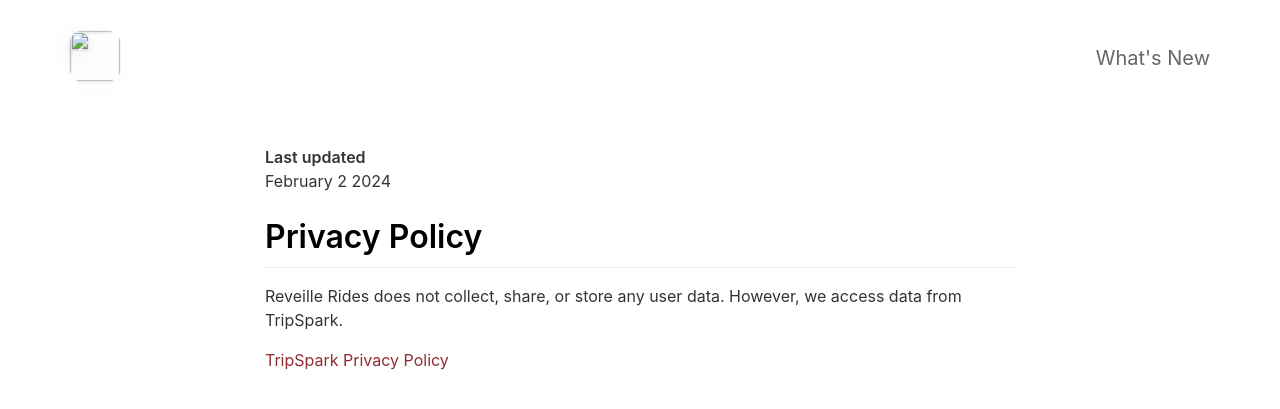
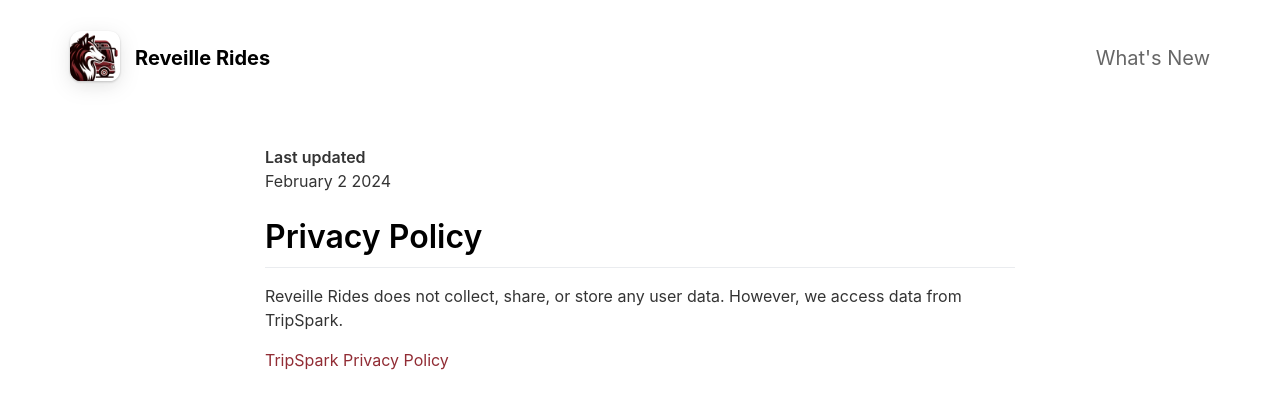
Before and after one commit to Maroon-Rides/maroon-rides.github.io, a Jekyll site: the page built from _pages/privacypolicy.md, in a window 1280 px wide. Shown: the top 409 px of the page. Built offline with Jekyll 4.4.1, drawn with Linux system fonts in a browser that asks for light colours; nearby versions of some CDN libraries.

Commit message:
update page so it does not rely on app store for page content

```diff
--- a/_config.yml
+++ b/_config.yml
@@ -1,5 +1,5 @@
 #page title
-page_title                                :                                           # Automatically populates with app name if not set and if iOS app ID is set. Otherwise enter manually.
+page_title                                : Reveille Rides                           # Automatically populates with app name if not set and if iOS app ID is set. Otherwise enter manually.
 
 # App Info
 ios_app_id                                : 6475358068                                # Required. Enter iOS app ID to automatically populate name, price and icons (e.g. 718043190).
@@ -10,9 +10,9 @@
 presskit_download_link                    :                                           # Enter a link to downloadable file or (e.g. public Dropbox link to a .zip file).
                                                                                       # Or upload your press kit file to assets and set path accordingly (e.g. "assets/your_press_kit.zip").
 
-app_icon                                  : # assets/appicon.png                      # Automatically populates if not set and if iOS app ID is set.  Otherwise enter path to icon file manually.
-app_name                                  :                                           # Automatically populates if not set and if iOS app ID is set.  Otherwise enter manually.
-app_price                                 :                                           # Automatically populates if not set and if iOS app ID is set.  Otherwise enter manually.
+app_icon                                  : assets/icon.png                          # Automatically populates if not set and if iOS app ID is set.  Otherwise enter path to icon file manually.
+app_name                                  : Reveille Rides                            # Automatically populates if not set and if iOS app ID is set.  Otherwise enter manually.
+app_price                                 : Free                                        # Automatically populates if not set and if iOS app ID is set.  Otherwise enter manually.
 app_description                           : The new bus transportation app for Aggies
 
 enable_smart_app_banner                   : true                                      # Set to true to show a smart app banner at top of page on mobile devices.
```
Also changed, not shown: assets/icon.png (added).
